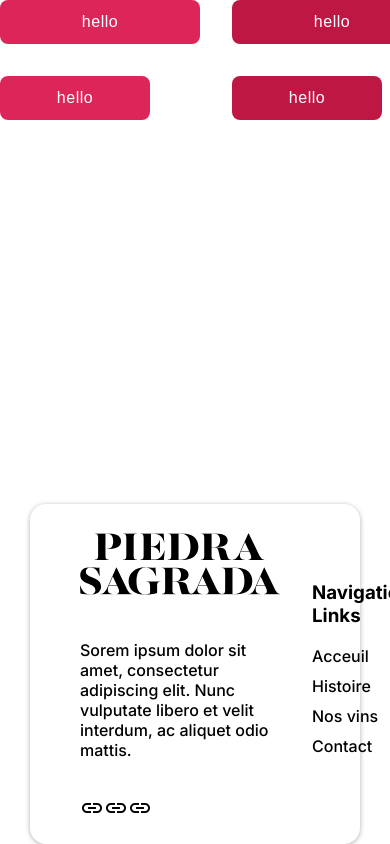
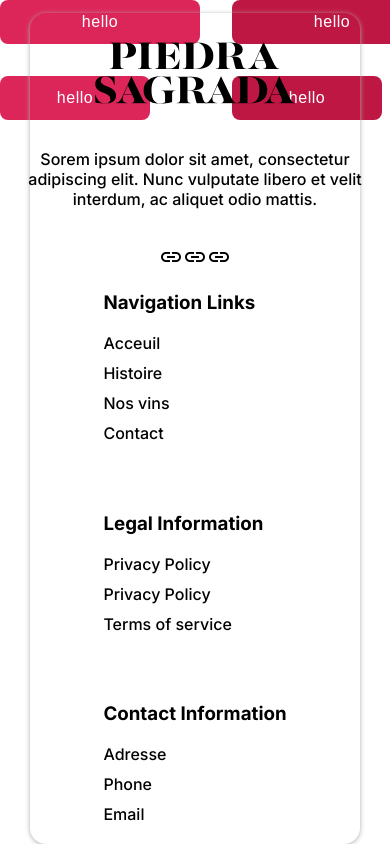
Before and after one commit to Madlyfox/PiedraSagrada, a Next.js app: page /playground in a window 390 px wide. Shown: the top 844 px of the page. Built offline with nearby package versions, Linux system fonts and the light colour scheme; a web font is replaced by a local one.

Commit message:
footer done

```diff
--- a/src/app/components/display/footer/index.module.css
+++ b/src/app/components/display/footer/index.module.css
@@ -5,6 +5,8 @@
 }
 .main {
   justify-content: space-between;
+  display: flex;
+  flex-flow: row;
   border-radius: 16px 16px;
   box-shadow: 0px 1px 5px var(--neutral-700);
   padding: 20px 200px;
@@ -48,3 +50,23 @@
     padding: 20px 50px;
   }
 }
+
+@media only screen and (max-width: 800px) {
+  .footer {
+    display: flex;
+    justify-content: center;
+  }
+  .main {
+    max-width: 500px;
+    flex-flow: column;
+  }
+  .desc {
+    justify-content: center;
+    align-items: center;
+    text-align: center;
+  }
+  .lists {
+    flex-flow: column;
+    font-weight: 500;
+  }
+}
--- a/src/app/components/display/footer/index.tsx
+++ b/src/app/components/display/footer/index.tsx
@@ -56,7 +56,7 @@ function Footer() {
   ];
   return (
     <Container className={style.footer}>
-      <Container flex flexDirection="row" className={style.main} aligned>
+      <Container className={style.main} aligned>
         <div className={style.desc}>
           <Image src={"/Logo.svg"} width={200} height={80} alt="Logo" />
           <p>
```
